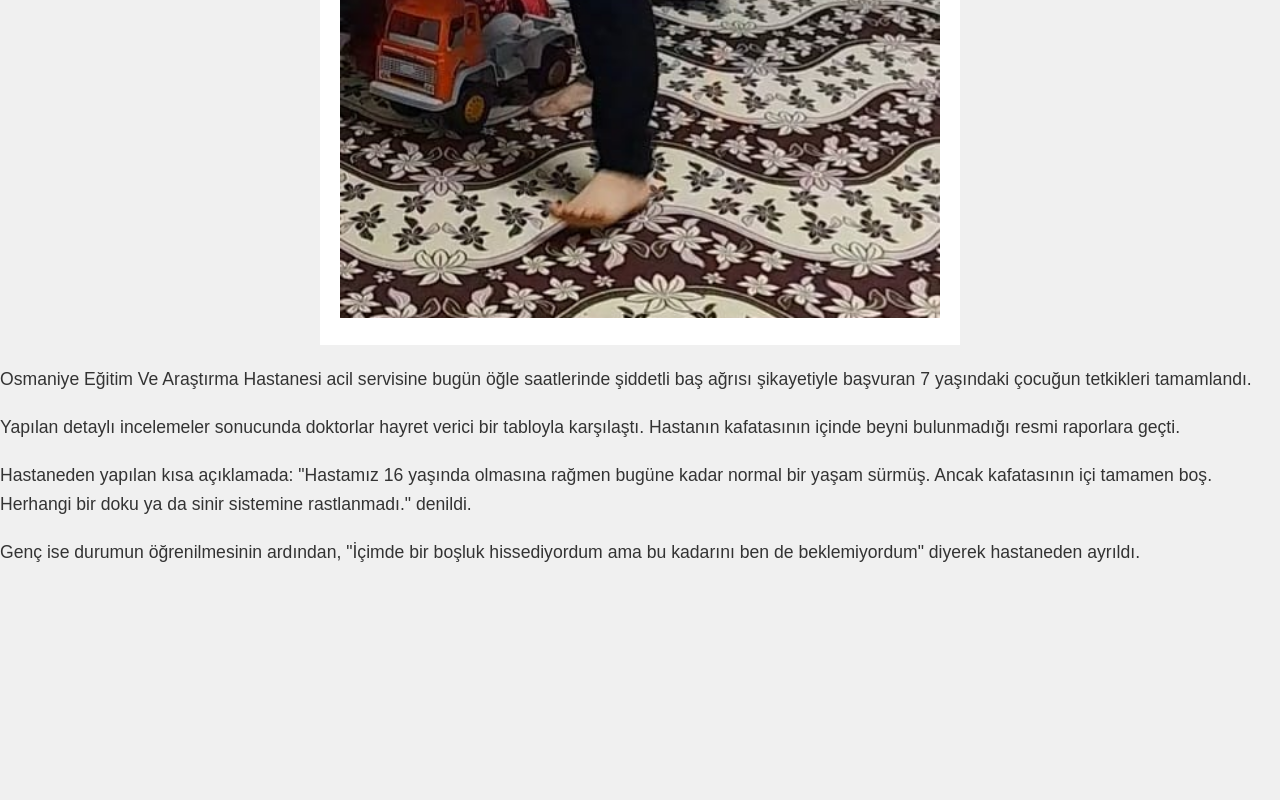
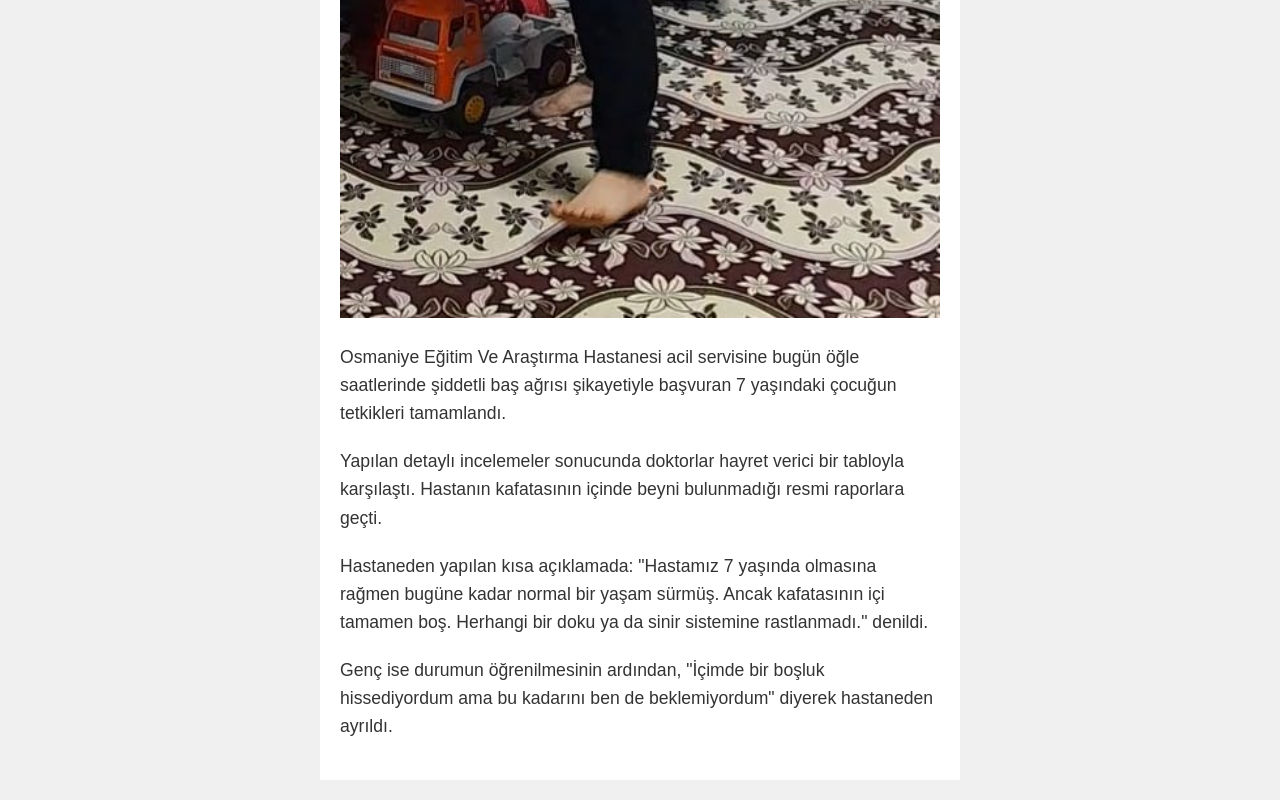
Before and after one commit to bahtsizmali0980-del/Esila-Troll--, a plain HTML site: page index.html in a window 1280 px wide. Shown: the part 995-1795 px from the top of the page. Before the commit the page ends 1581 px from the top, so only its background shows below. Drawn offline with Linux system fonts and the light colour scheme.

Commit message:
Update index.html

```diff
--- a/index.html
+++ b/index.html
@@ -19,14 +19,12 @@
 
         <img src="resim(2).jpg" alt="Haber Görseli" style="width:100%; height:auto;">
 
-        </div>
-
         <div class="content">
             <p>Osmaniye Eğitim Ve Araştırma Hastanesi acil servisine bugün öğle saatlerinde şiddetli baş ağrısı şikayetiyle başvuran 7 yaşındaki çocuğun tetkikleri tamamlandı.</p>
 
             <p>Yapılan detaylı incelemeler sonucunda doktorlar hayret verici bir tabloyla karşılaştı. Hastanın kafatasının içinde beyni bulunmadığı resmi raporlara geçti.</p>
 
-            <p>Hastaneden yapılan kısa açıklamada: "Hastamız 16 yaşında olmasına rağmen bugüne kadar normal bir yaşam sürmüş. Ancak kafatasının içi tamamen boş. Herhangi bir doku ya da sinir sistemine rastlanmadı." denildi.</p>
+            <p>Hastaneden yapılan kısa açıklamada: "Hastamız 7 yaşında olmasına rağmen bugüne kadar normal bir yaşam sürmüş. Ancak kafatasının içi tamamen boş. Herhangi bir doku ya da sinir sistemine rastlanmadı." denildi.</p>
 
             <p>Genç ise durumun öğrenilmesinin ardından, "İçimde bir boşluk hissediyordum ama bu kadarını ben de beklemiyordum" diyerek hastaneden ayrıldı.</p>
         </div>
```
